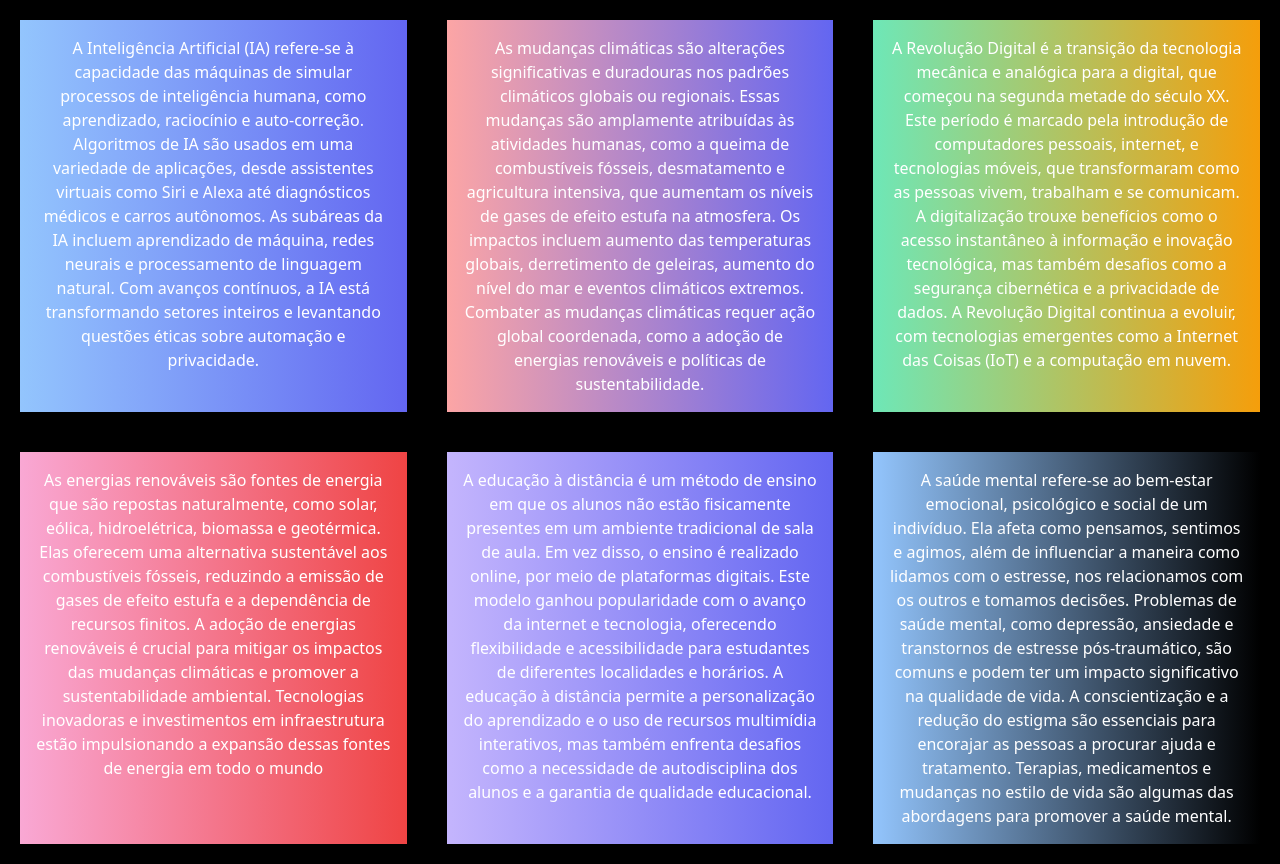
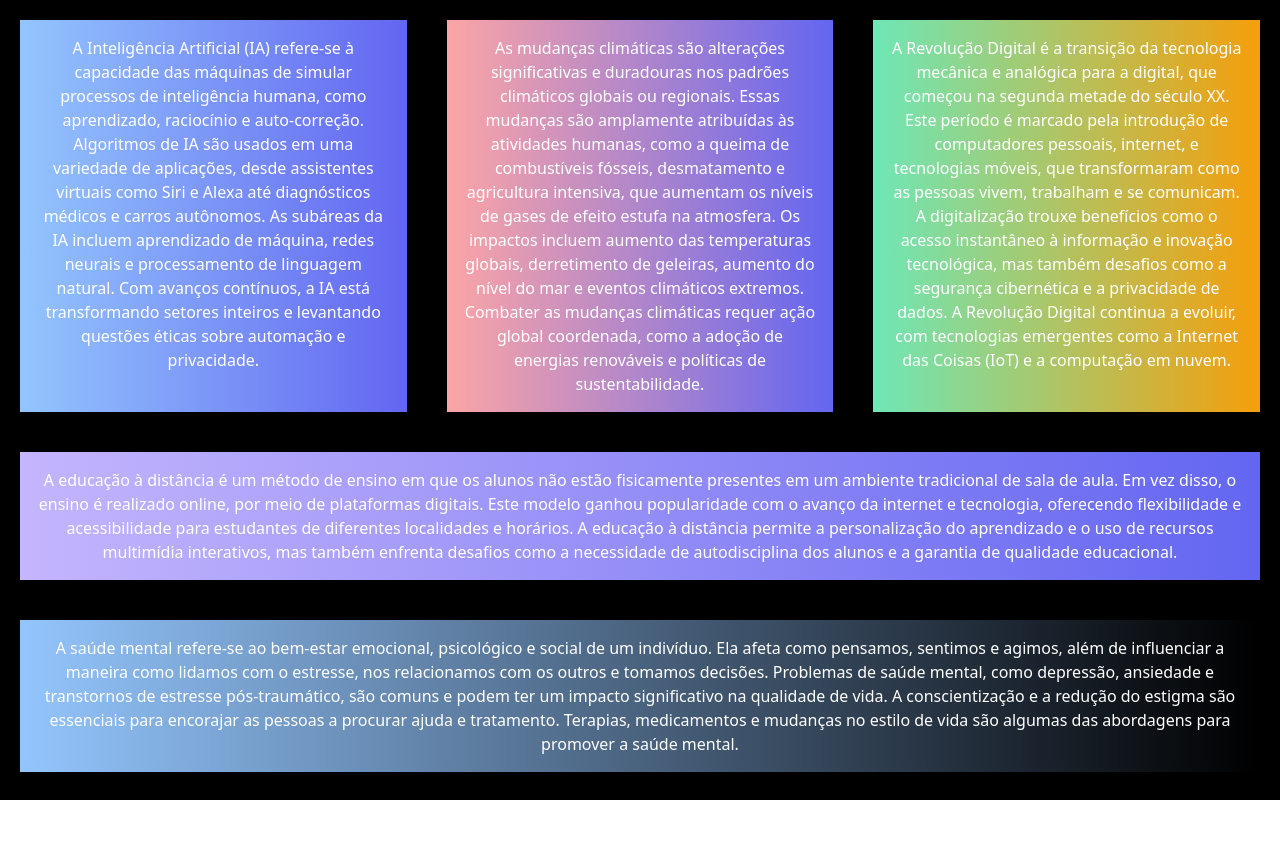
Before and after one commit to UGVitor/Curso-TailWind, a plain HTML site: page index.html in a window 1280 px wide. After the commit the page ends 800 px from the top, so only its background shows below. Drawn offline with nearby package versions, Linux system fonts and the light colour scheme.

Commit message:
Utilização de FlexBox, Grid e col-span

```diff
--- a/index.html
+++ b/index.html
@@ -32,22 +32,14 @@
 
         </div>
 
-        <div class="m-5 p-4 text-center text-white bg-gradient-to-r from-pink-300 to-red-500">
-          <h2>As energias renováveis são fontes de energia que são repostas naturalmente, como solar, eólica, hidroelétrica, biomassa e geotérmica.
-            Elas oferecem uma alternativa sustentável aos combustíveis fósseis, reduzindo a emissão de gases de efeito estufa e a dependência de recursos finitos.
-            A adoção de energias renováveis é crucial para mitigar os impactos das mudanças climáticas e promover a sustentabilidade ambiental.
-            Tecnologias inovadoras e investimentos em infraestrutura estão impulsionando a expansão dessas fontes de energia em todo o mundo</h2>
-
-          </div>
-
-      <div class="m-5 p-4 text-center text-white bg-gradient-to-r from-purple-300 to-indigo-500">
+      <div class=" col-span-3 m-5 p-4 text-center text-white bg-gradient-to-r from-purple-300 to-indigo-500">
         <h2>A educação à distância é um método de ensino em que os alunos não estão fisicamente presentes em um ambiente tradicional de sala de aula.
           Em vez disso, o ensino é realizado online, por meio de plataformas digitais. Este modelo ganhou popularidade com o avanço da internet e tecnologia,
           oferecendo flexibilidade e acessibilidade para estudantes de diferentes localidades e horários. A educação à distância permite a personalização do aprendizado e o uso de recursos multimídia interativos,
           mas também enfrenta desafios como a necessidade de autodisciplina dos alunos e a garantia de qualidade educacional.</h2>
 
       </div>
-        <div class="m-5 p-4 text-center text-white bg-gradient-to-r from-blue-300 to-black-100">
+        <div class="col-span-3 m-5 p-4 text-center text-white bg-gradient-to-r from-blue-300 to-black-100">
           <h2>A saúde mental refere-se ao bem-estar emocional, psicológico e social de um indivíduo.
             Ela afeta como pensamos, sentimos e agimos, além de influenciar a maneira como lidamos com o estresse, nos relacionamos com os outros e tomamos decisões.
             Problemas de saúde mental, como depressão, ansiedade e transtornos de estresse pós-traumático, são comuns e podem ter um impacto significativo na qualidade de vida.
```
